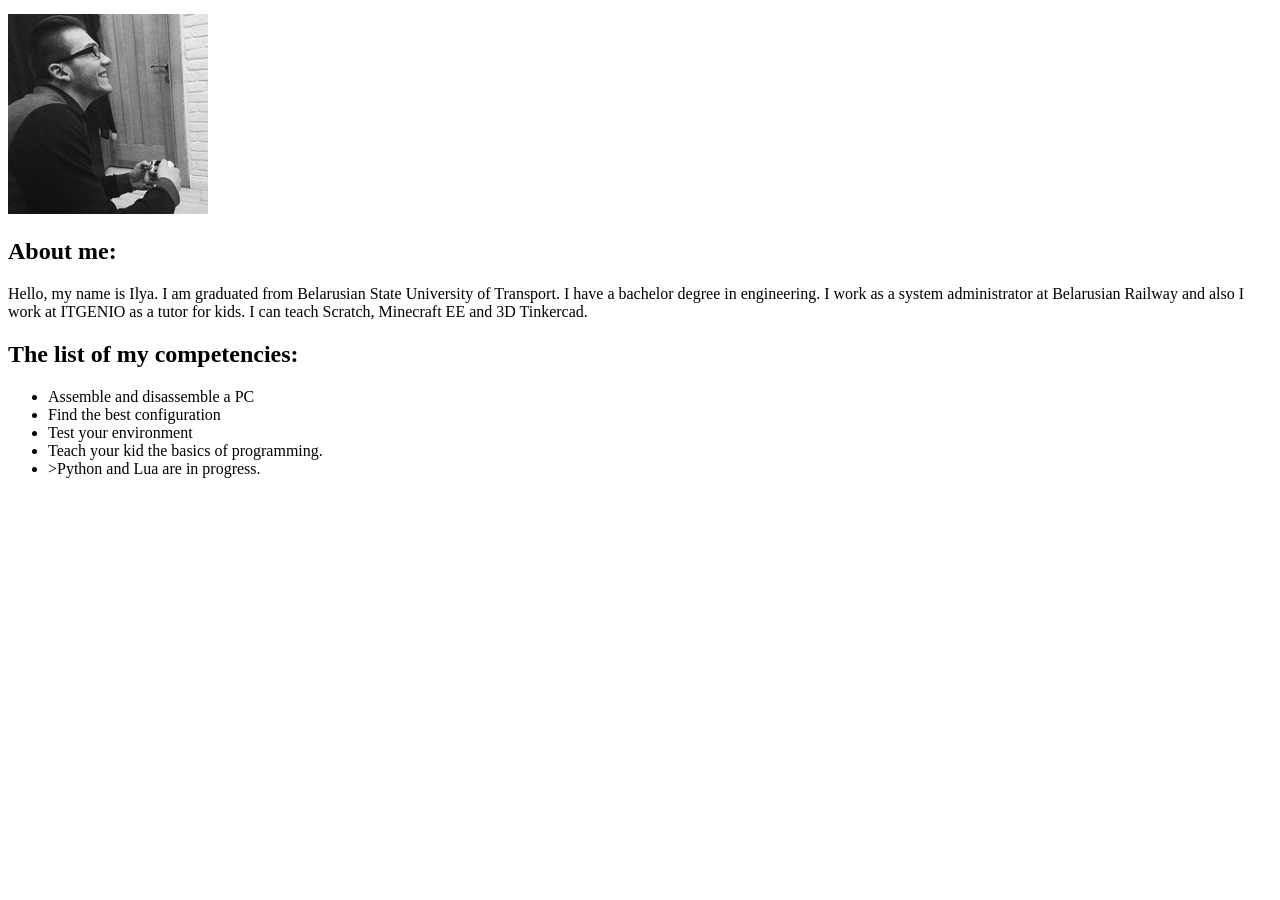
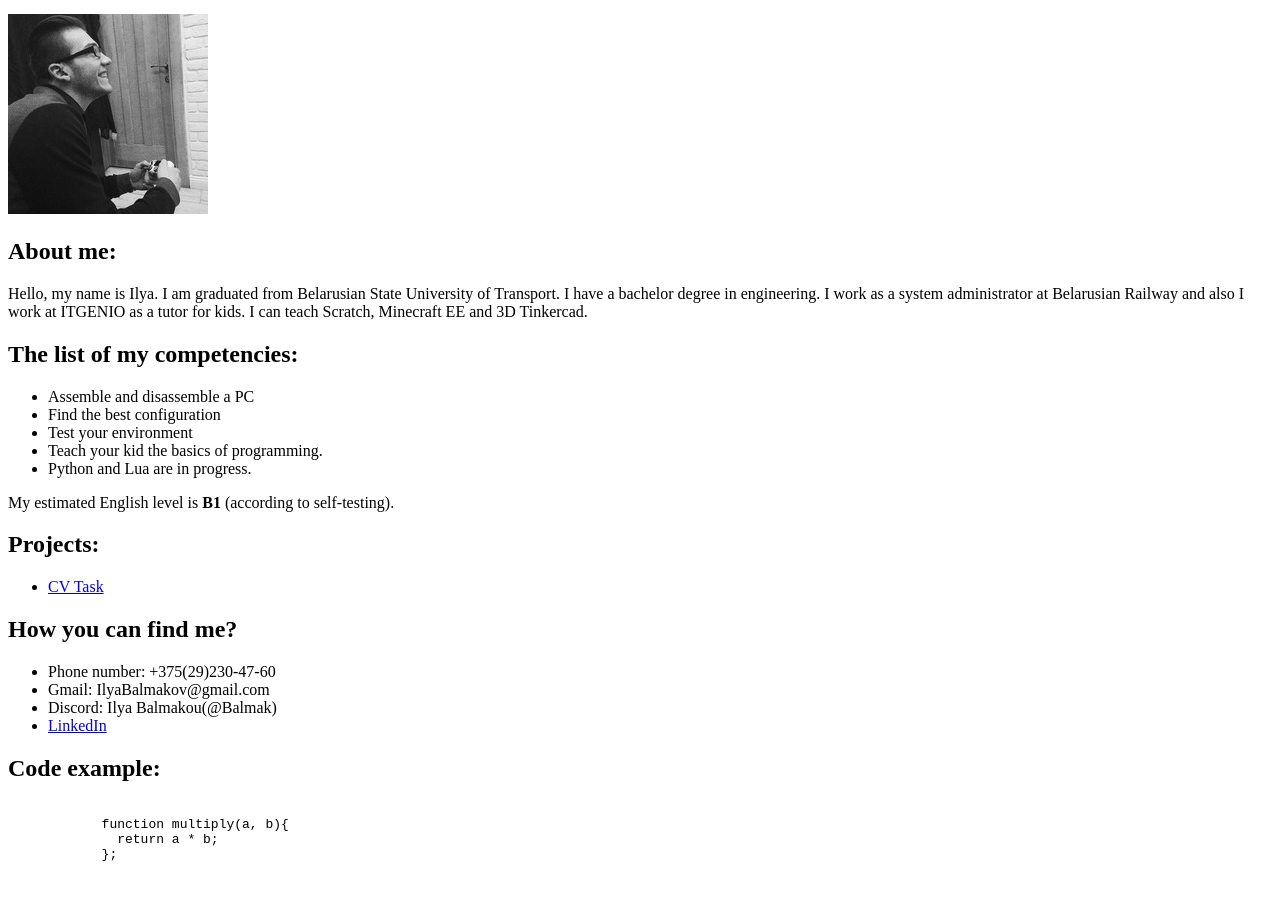
Before and after one commit to Balmak/rsschool-cv, a plain HTML site: page index.html in a window 1280 px wide. Shown: the part 100-1000 px from the top of the page. Before the commit the page ends 800 px from the top, so only its background shows below. Drawn offline with Linux system fonts and the light colour scheme.

Commit message:
feat: add html template

```diff
--- a/index.html
+++ b/index.html
@@ -16,23 +16,56 @@
      src="/assets/images/ProfilePhoto.jpg"
      alt="My avatar is here">
     <main class="content">
-      <div class="about-me">
+      <div class="about-me-container">
         <h2>About me:</h2>
-        <p>Hello, my name is Ilya. I am graduated from Belarusian State University of Transport.
+        <p class="about-me">Hello, my name is Ilya. I am graduated from Belarusian State University of Transport.
           I have a bachelor degree in engineering. I work as a system administrator at Belarusian
           Railway and also I work at ITGENIO as a tutor for kids. I can teach Scratch, Minecraft EE
           and 3D Tinkercad.</p>
       </div>
-      <div class="my-competencies">
+      <div class="my-competencies-container">
         <h2>The list of my competencies:</h2>
-          <ul>
+          <ul class="my-competencies">
             <li>Assemble and disassemble a PC</li>
             <li>Find the best configuration</li>
             <li>Test your environment</li>
             <li>Teach your kid the basics of programming.</li>
-            <li>>Python and Lua are in progress.</li>
-           </ul>
+            <li>Python and Lua are in progress.</li>
+          </ul>
+      </div>
+      <div class="english">
+        <p>My estimated English level is <b>B1</b> (according to self-testing).</p>
+      </div>
+      <div class="projects-container">
+        <h2>Projects: </h2>
+        <nav class="projects">
+          <ul>
+            <li><a href="https://github.com/Balmak/rsschool-cv">CV Task</a></li>
+          </ul>
+        </nav>
+      </div>
+      <div class="contacts-container">
+        <h2>How you can find me?</h2>
+        <ul class="contacts">
+          <li>Phone number: +375(29)230-47-60</li>
+          <li>Gmail: IlyaBalmakov@gmail.com</li>
+          <li>Discord: Ilya Balmakou(@Balmak)</li>
+          <li><a href="https://www.linkedin.com/in/balmak/">LinkedIn</a></li>
+        </ul>
+      </div>
+      <div class="example-container">
+        <h2>Code example:</h2>
+        <pre class="example">
+          <code>
+            function multiply(a, b){
+              return a * b;
+            };
+          </code>
+        </pre>
       </div>
     </main>
+    <footer>
+
+    </footer>
   </body>
 </html>
```
Also changed, not shown: assets/images/rs_school_js.svg (added).
